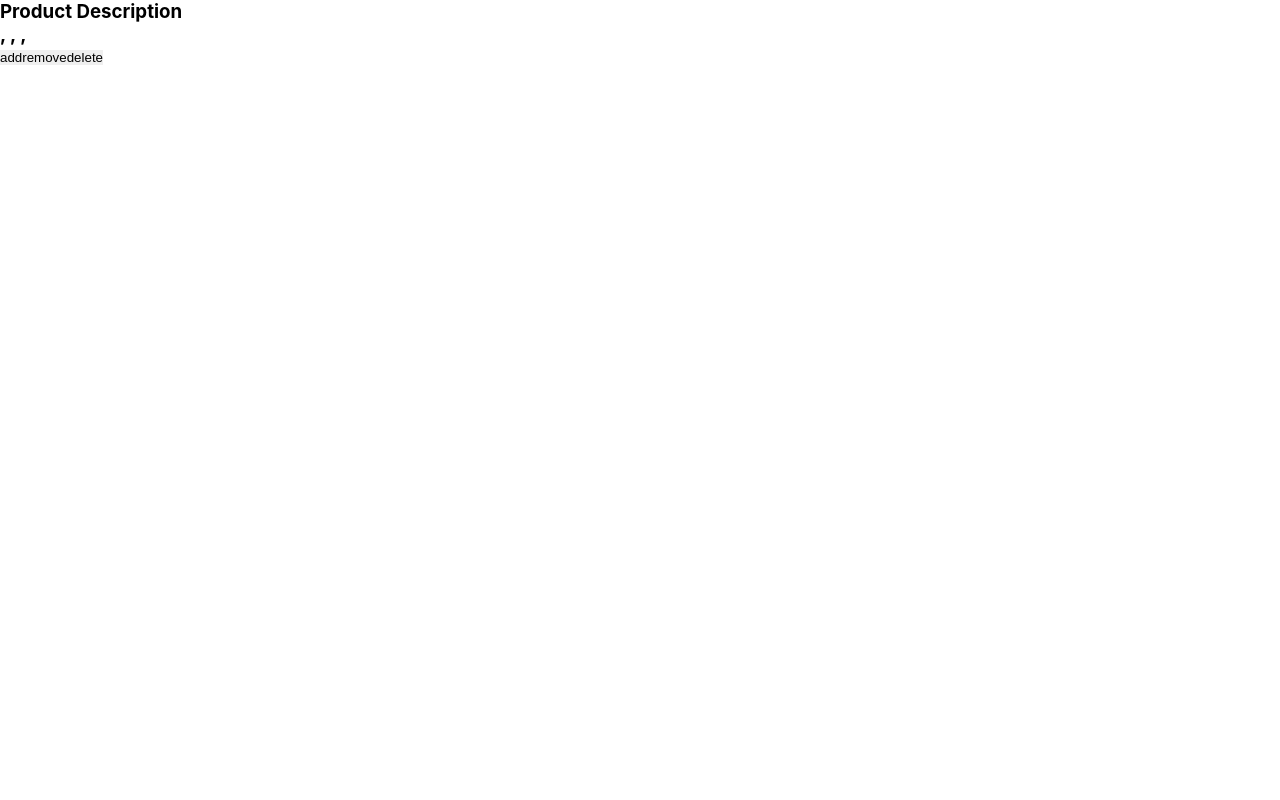
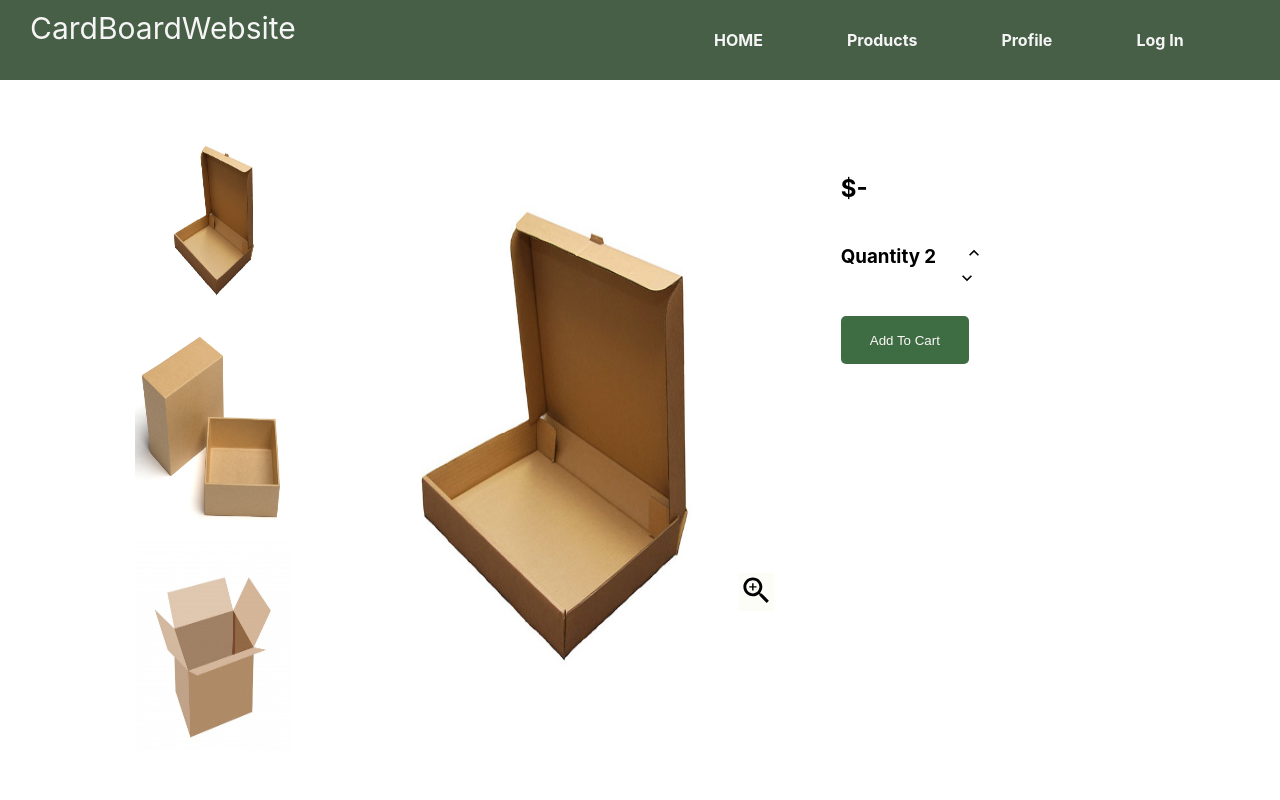
Before and after one commit to bismaasif/CardBoardWebsite, a React (Create React App) app: page /productdes/1 in a window 1280 px wide. Shown: the top 800 px of the page. Built offline with nearby package versions, Linux system fonts and the light colour scheme; no server answers; the database is empty.

Commit message:
product description page is done

```diff
--- a/src/Component/ProductCard/ProductCard.css
+++ b/src/Component/ProductCard/ProductCard.css
@@ -12,6 +12,7 @@
     box-shadow: 2px 5px 5px 5px rgb(27, 26, 26);
     margin-top:6%;
  background-color:rgb(190, 184, 184);
+
 
 
 }
@@ -30,12 +31,30 @@
     overflow:hidden;
 
 }
+.add{
+    background-color:rgb(190, 184, 184);
+    margin-left: 70%;
+    margin-top:-12%;
+    margin-bottom: 1%;
+
+}
 .cover{
     width:28em;
     height:14em;
     overflow: hidden;
     background-size: 100% 100%,cover;
 
+}
+.headcost1{
+    align-items: flex-start;
+    justify-content:flex-start;
+    display:grid;
+    align-self:flex-start;
+    font-size:16px;
+
+    width: 100%;
+    margin-left: 10px;
+    color: rgb(17, 16, 16);
 }
 .headcost{
     align-items: flex-start;
@@ -44,7 +63,7 @@
     margin-top: -1%;
     /* background:rgb(156, 44, 57); */
     /* border-radius: 2em; */
-    color:white;
+    color:rgb(26, 24, 24);
     align-self:flex-start;
     font-size:16px;
     padding:3px;
--- a/src/Component/ProductCard/ProductCard.jsx
+++ b/src/Component/ProductCard/ProductCard.jsx
@@ -4,6 +4,7 @@ import { Link } from "react-router-dom";
 import { checkauthstatus } from '../../Redux/auth/authActions';
 import { addproduct } from '../../Redux/Cart/CartActions';
 import { clear } from '../../Redux/Product/ProductActions';
+import AddCircleOutlineIcon from '@material-ui/icons/AddCircleOutline';
 import { useEffect } from 'react';
 
 const ProductCard=({addproduct,user,checkauthstatus,...product})=>{
@@ -21,7 +22,7 @@ return(
     alert("please sign in")
 )
          }
-    var{quantity,cost,coverpic,id}=product;
+    var{quantity,cost,coverpic,id,title}=product;
     return(
 <>
 <div style={{fontSize:"62.5%"}}>
@@ -38,9 +39,10 @@ return(
 
              </div>
              </Link>
-             <p className="headcost">{cost}</p><br/>
+             <p className="headcost"><b>{title}</b></p>
+             <p className="headcost1">${cost}</p>
          {/* {user ?  <button onClick={()=>addproduct(product)}>+</button> : <button onClick={()=>check()} >+</button>}   */}
-          <button onClick={()=>addproduct(product)}>+</button>
+          <button className="add" onClick={()=>addproduct(product)}><AddCircleOutlineIcon fontSize="large"/></button>
 
              {/* <br/>
              <br/> */}
--- a/src/Component/ProductDes/ProductDes.jsx
+++ b/src/Component/ProductDes/ProductDes.jsx
@@ -1,6 +1,8 @@
 import {fetchspecificproduct,clear} from './../../Redux/Product/ProductActions';
 import { connect } from 'react-redux';
 import { useState,useEffect } from 'react';
+import Navbar from "../Navbar/Navbar";
+import Footer from "../Footer/Footer";
 import ProductDesCard from '../ProductDesCard/ProductDesCard';
 
 const ProductDes=({fetchspecificproduct,clear})=>{
@@ -26,8 +28,10 @@ const ProductDes=({fetchspecificproduct,clear})=>{
 
 
         <>
+<Navbar/>
 <h3>Product Description</h3>
 <ProductDesCard {...product}/>
+<Footer/>
 
 
 
--- /dev/null
+++ b/src/Component/ProductDesCard/ProductDesCard.css
@@ -0,0 +1,97 @@
+.des{
+    display:grid;
+    height:80vh;
+    width:100vw;
+    grid-template-columns:13fr 15fr 50fr 40fr 5fr;
+    grid-template-rows:33fr 33fr 33fr;
+    grid-template-areas: ". col1 col2 col3 ."
+                        ". col4 col2 col3 ."
+                        ". col5 col2 col3 .";
+         margin-top: 7%;
+     overflow: hidden;
+     margin-bottom: 12%;
+
+}
+.d1{
+    grid-area: col1;
+    background-color: rgb(114, 55, 55);
+    overflow: hidden;
+}
+.d2{
+    grid-area: col2;
+    background-color: rgb(87, 46, 46);
+    overflow: hidden;
+
+}
+.d3{
+    grid-area: col3;
+    color: black;
+    margin-left: 7%;
+    margin-top: 10%;
+}
+.d4{
+    grid-area: col4;
+    overflow: hidden;
+
+}
+.d5{
+    grid-area: col5;
+    overflow: hidden;
+    background-color: rgb(207, 106, 106);
+}
+.d2image{
+    height: 100%;
+    width: 100%;
+    background-size:100% 100%,cover;
+    overflow: hidden;
+
+}
+.zoom{
+    background-color: rgb(251, 253, 246);
+    position: absolute;
+    margin-top: 36%;
+    margin-left:35%;
+    cursor: pointer;
+
+}
+/* .quantity1{
+    margin-top: 15%;
+} */
+.updown{
+
+    overflow: hidden;
+    grid-area: col3;
+    background: white;
+    /* margin-left: 25%; */
+
+
+
+}
+/* .q{
+    display:grid;
+    flex-flow: column;
+    grid-area: col3;
+    background-color: blueviolet;
+
+
+} */
+.quantity1{
+    /* margin-left: 19%;
+    margin-top:10% */
+}
+.r{
+    display:grid;
+    flex-flow: row;
+}
+.ok{
+    margin-left: 30%;
+}
+.ok1{margin-left: 6%;}
+.btncart{
+    height: 6vh;
+    width:10vw;
+    background-color:rgb(63, 109, 67);
+    color: rgb(252, 248, 248);
+    margin-top: 6%;
+    border-radius:5px;
+}
--- a/src/Component/ProductDesCard/ProductDesCard.jsx
+++ b/src/Component/ProductDesCard/ProductDesCard.jsx
@@ -1,15 +1,78 @@
 import { addproduct,removeproduct,deleteproduct } from "../../Redux/Cart/CartActions";
 import { connect } from "react-redux";
+import img2 from './../../Images/shifting.jpg';
+import ZoomInIcon from '@material-ui/icons/ZoomIn';
+import img3 from './../../Images/pizza.jpg';
+import img4 from './../../Images/box.jpg';
+import img5 from './../../Images/shoes.jpg';
+import ExpandLessIcon from '@material-ui/icons/ExpandLess';
+import ExpandMoreIcon from '@material-ui/icons/ExpandMore';
+import './ProductDesCard.css'
+import { useState } from "react";
+
   const ProductDesCard=({addproduct,removeproduct,deleteproduct,...product})=>{
-    var{id,description,cost,quantity}=product;
+    var{id,description,cost,quantity,title}=product;
+    var[img ,setimage]=useState("first")
+
     return(
         <>
-        <h3>
+
+        <div className="des">
+<div className="d1">
+  <img className="d2image" src={img3} onClick={()=>setimage("first")}/>
+
+</div>
+<div className="d2">
+<button className="zoom">
+  <ZoomInIcon fontSize="large"/>
+</button>
+{img==="first" ? <img src={img3} className="d2image"/>:null}
+{img==="second" ? <img src={img4} className="d2image"/>:null}
+{img==="third" ? <img src={img5} className="d2image"/>:null}
+
+</div>
+<div className="d3">
+ <h1 className="h11">{title}</h1> <br/>
+ <h2 className="h22">$-{cost}</h2> <br/>
+ <p classname="h33"> {description}</p><br/>
+
+ {/* <p className="h44"> Quantity {quantity}</p> <br/> */}
+ <h3>
+ <p className="quantity"> <b>Quantity   2</b>    <ExpandLessIcon className="ok1"  fontSize="small"/> <br/>
+ <ExpandMoreIcon className="ok" fontSize="small"/> </p>
+
+{/*
+ <p className="updown">
+ <button ><ExpandLessIcon fontSize="small"/><br/><ExpandMoreIcon fontSize="small"/></button></p> */}
+ </h3>
+
+ <button className="btncart">Add To Cart</button>
+
+
+
+
+
+
+
+
+
+</div>
+<div className="d4">
+  <img className="d2image" src={img5} onClick={()=>setimage("second")}/>
+
+</div>
+<div  className="d5">
+<img className="d2image" src={img4} onClick={()=>setimage("third")}/>
+
+</div>
+        </div>
+        {/* <h3>
            {cost} ,{description} ,{cost} ,{quantity}
         </h3>
         <button onClick={()=>addproduct(product)}>add</button>
         <button onClick={()=>removeproduct(id)}>remove</button>
         <button  onClick={()=>deleteproduct(id)}>delete</button>
+         */}
 
         </>
         )
--- a/src/Pages/CategoryProduct/CategoryProduct.jsx
+++ b/src/Pages/CategoryProduct/CategoryProduct.jsx
@@ -8,7 +8,7 @@ import {fetchcategoryproduct,clear,fetchcategoryproduct1} from './../../Redux/Pr
 
 const CategoryProduct=({
 fetchcategoryproduct,clear,products,fetchcategoryproduct1,category} )=>{
-
+    console.log(products)
     // const  [category,setcategory]=useState("pizza");
 
     useEffect(() => {
@@ -30,9 +30,9 @@ fetchcategoryproduct,clear,products,fetchcategoryproduct1,category} )=>{
 
 
 
-    // return ()=>{
-    // clear()
-    // }
+    return ()=>{
+    clear()
+    }
             },[])
 
 
--- a/src/Pages/ProductPage/ProductPage.css
+++ b/src/Pages/ProductPage/ProductPage.css
@@ -42,6 +42,7 @@
     align-items:center;
     color: grey;
     display: grid;
+    cursor:pointer;
 }
 .c3{
     grid-area: col3;
@@ -49,6 +50,7 @@
     align-items:center;
     color: grey;
     display: grid;
+    cursor:pointer;
 }
 .c4{
     grid-area: col4;
@@ -56,6 +58,7 @@
     align-items:center;
     color: grey;
     display: grid;
+    cursor:pointer;
 }
 .search{
     float:right;
```
